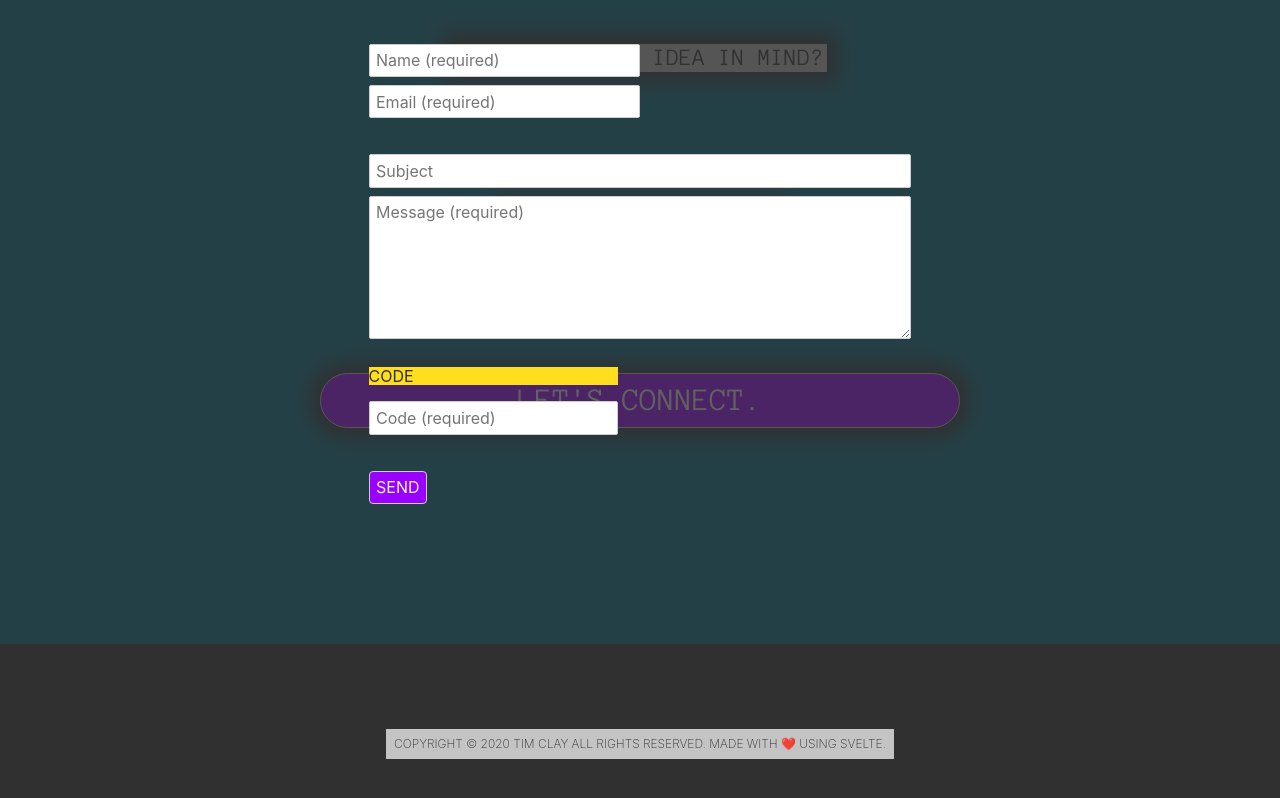
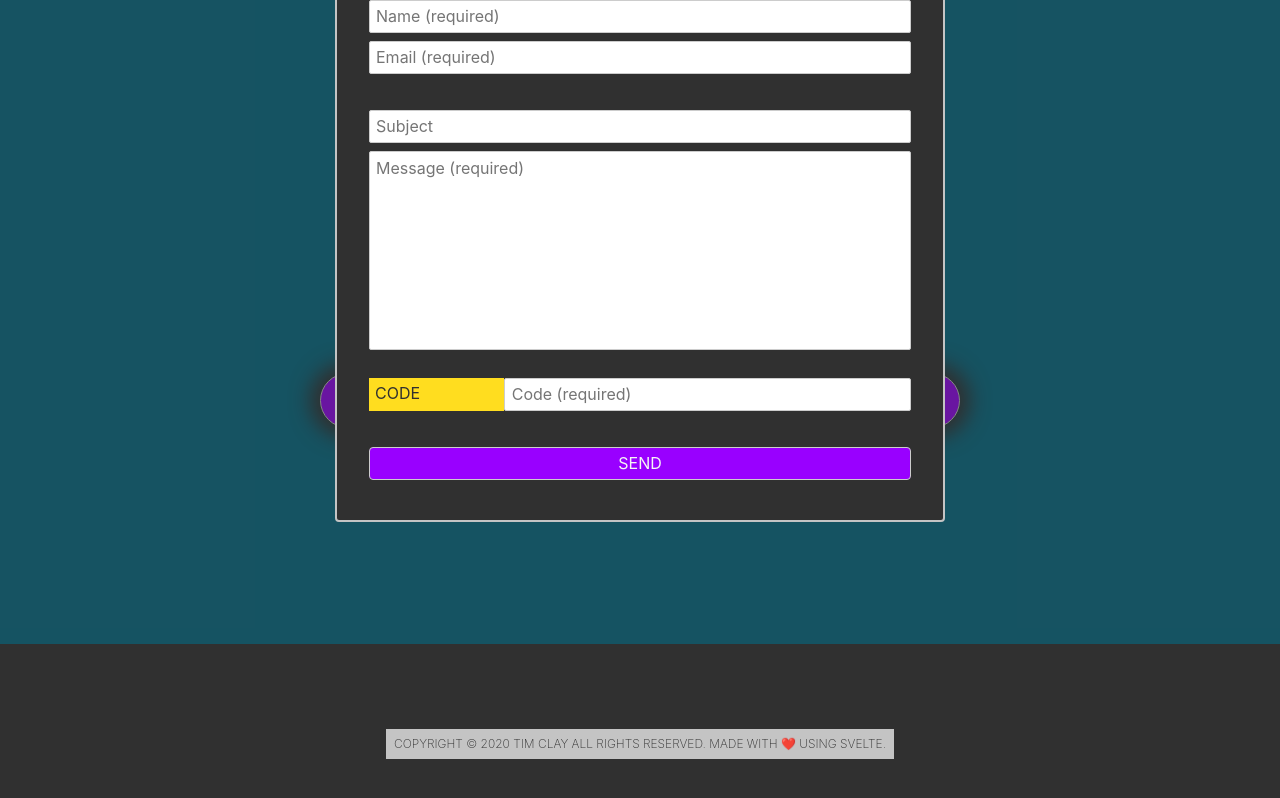
Before and after one commit to tsclay/portfolio-site, a Svelte app: page / in a window 1280 px wide. Both pictures are taken after a click on the button "LET'S CONNECT.". Shown: the part 2421-3219 px from the top of the page. Built offline with nearby package versions, Linux system fonts and the light colour scheme; no server answers; a web font is replaced by a local one.

Commit message:
comment unused code & clean up stylings

```diff
--- a/src/components/Contact.svelte
+++ b/src/components/Contact.svelte
@@ -10,7 +10,7 @@
   } from 'svelte/easing'
   import axios from 'axios'
 
-  let step = 0
+  // let step = 0
   let timer
   let clientWantsForm = false
   export let secret
@@ -18,16 +18,16 @@
   $: statusMsg = ''
   $: isLoading = false
 
-  const toggleDiv = (e) => {
-    if (
-      e.target.id !== 'contact-form' &&
-      e.target.classList[0] !== 'card-back' &&
-      step === 1
-    ) {
-      return
-    }
-    step = (step + 1) % 2
-  }
+  // const toggleDiv = (e) => {
+  //   if (
+  //     e.target.id !== 'contact-form' &&
+  //     e.target.classList[0] !== 'card-back' &&
+  //     step === 1
+  //   ) {
+  //     return
+  //   }
+  //   step = (step + 1) % 2
+  // }
 
   // const flip = (node, { duration }) => {
   //   return {
@@ -108,7 +108,7 @@
 
   .card-back {
     overflow: hidden;
-    background: rgba(48, 48, 48, 0.75);
+    background: rgba(48, 48, 48, 0.45);
     position: absolute;
     top: 0;
     left: 0;
@@ -119,11 +119,16 @@
     justify-content: center;
   }
 
-  input[name='validator'] {
-    width: 48%;
-  }
+  form {
+    box-sizing: border-box;
+    border-radius: 4px;
+    border: 2px solid var(--light);
+    padding: 2rem;
+    background: var(--dark);
 
-  input[name='subject'] {
+    input[name='subject'],
+    input[name='name'],
+    input[name='email'] {
       width: 100%;
     }
 
@@ -131,54 +136,33 @@
       width: 48%;
     }
 
-  input[name='name'],
-  input[name='email'] {
-    width: 50%;
+    textarea {
+      resize: none;
     }
 
-  #validation > p,
-  #validation > input {
-    width: 46%;
+    #validation {
+      display: flex;
+
+      p {
+        width: 25%;
+        padding: 0.4em;
+        margin: 0 0 0.5em 0;
+        box-sizing: border-box;
+
+        :nth-child(2) {
+          font-weight: bold;
+        }
       }
 
-  #validation > p :nth-child(2) {
-    font-weight: bold;
+      input {
+        width: 75%;
+      }
     }
 
-  #connect {
-    width: 100%;
-    display: flex;
-    flex-flow: column nowrap;
-    justify-content: space-between;
-    align-items: center;
-  }
-
-  #connect,
-  #contact-form {
-    height: 50%;
-  }
-
-  #connect > .flavor-text {
-    font-size: 1.5em;
-    padding: 0 4px 0 4px;
-    font-family: 'Anonymous Pro', monospace;
-    color: var(--dark);
-    background-color: var(--light);
-    text-transform: uppercase;
-    box-shadow: 0px 0px 20px 10px var(--dark);
-  }
-
-  #flip-trigger {
-    border-radius: 3rem;
-    display: flex;
-    align-items: center;
-    justify-content: center;
-    width: 50%;
-    font-size: 2rem;
-    padding: 8px;
-    text-transform: uppercase;
-    font-family: 'Anonymous Pro', monospace;
-    box-shadow: 0px 0px 20px 10px var(--dark);
+    #name-email-fields,
+    #message,
+    #validation {
+      margin-bottom: 1.75em;
     }
 
     #msg-success,
@@ -212,10 +196,41 @@
       background-color: var(--light);
     }
 
-  #name-email-fields,
-  #message,
-  #validation {
-    margin-bottom: 1.75em;
+    .btn-primary {
+      width: 100%;
+    }
+  }
+
+  #connect {
+    width: 100%;
+    height: 50%;
+    display: flex;
+    flex-flow: column nowrap;
+    justify-content: space-between;
+    align-items: center;
+
+    > .flavor-text {
+      font-size: 1.5em;
+      padding: 0 4px 0 4px;
+      font-family: 'Anonymous Pro', monospace;
+      color: var(--dark);
+      background-color: var(--light);
+      text-transform: uppercase;
+      box-shadow: 0px 0px 20px 10px var(--dark);
+    }
+  }
+
+  #flip-trigger {
+    border-radius: 3rem;
+    display: flex;
+    align-items: center;
+    justify-content: center;
+    width: 50%;
+    font-size: 2rem;
+    padding: 8px;
+    text-transform: uppercase;
+    font-family: 'Anonymous Pro', monospace;
+    box-shadow: 0px 0px 20px 10px var(--dark);
   }
 
   @media only screen and (max-width: 900px) {
@@ -290,7 +305,7 @@
               name="message"
               id="message"
               cols="50"
-              rows="7"
+              rows="10"
               placeholder="Message (required)" />
           </div>
           <div class="flex flex-column flex-justify-between flex-align-center">
```
Lines whose indentation alone changed are shown as unchanged.
